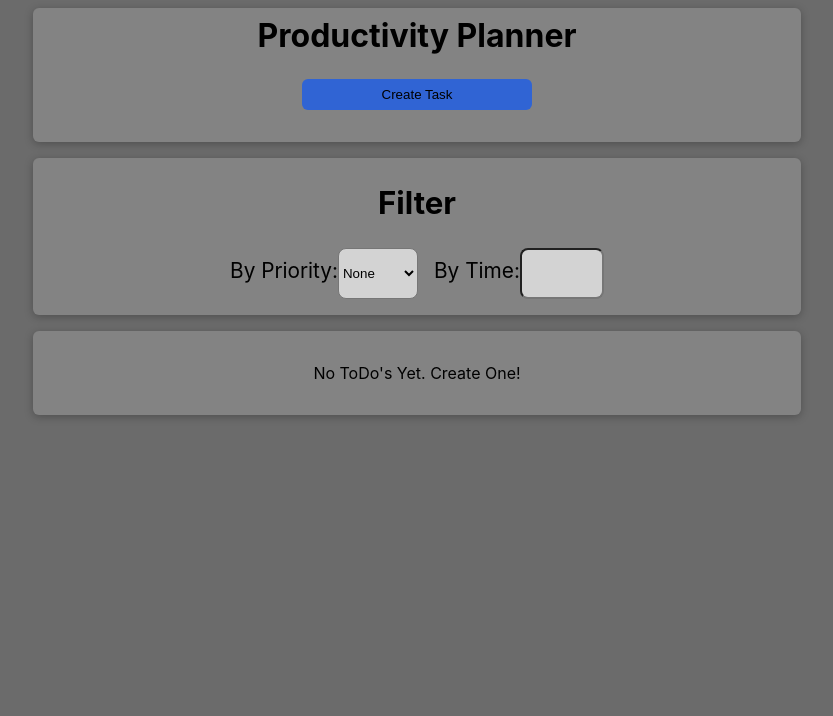
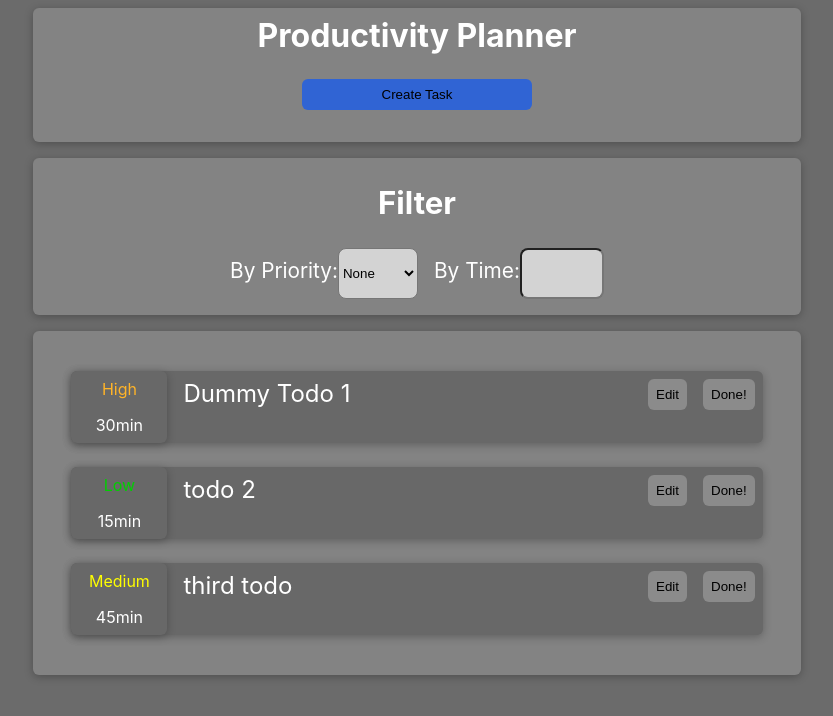
Before and after one commit to EthanMK2/react-productivity-planner, a React (Create React App) app: page / in a window 1280 px wide. Shown: the top 716 px of the page, without its empty margins (223-1056 px from the left). Built offline with nearby package versions, Linux system fonts and the light colour scheme.

Commit message:
Add dummy data

```diff
--- a/src/App.js
+++ b/src/App.js
@@ -3,11 +3,14 @@ import ToDoControls from "./components/ToDo's/ToDoControls";
 import { Fragment, useEffect, useState } from "react";
 
 function App() {
+  const [priorityFilter, setPriorityFilter] = useState("none");
+  const [timeFilter, setTimeFilter] = useState(null);
 
-  const [priorityFilter, setPriorityFilter] = useState("none")
-  const [timeFilter, setTimeFilter] = useState(null)
-
-  let toDoListItems = [];
+  let toDoListItems = [
+    { id: 1, title: "Dummy Todo 1", priority: "High", timeRequired: 30 },
+    { id: 2, title: "todo 2", priority: "Low", timeRequired: 15 },
+    { id: 3, title: "third todo", priority: "Medium", timeRequired: 45 },
+  ];
 
   if (localStorage.getItem("items")) {
     toDoListItems = JSON.parse(localStorage.getItem("items"));
@@ -64,12 +67,15 @@ function App() {
   const changeFilterHandler = (priorityFilter, timeFilter) => {
     setPriorityFilter(priorityFilter);
     setTimeFilter(timeFilter);
-    console.log("APP has the new filter values!")
-  }
+    console.log("APP has the new filter values!");
+  };
 
   return (
     <Fragment>
-      <ToDoControls addToDo={addToDoHandler} onFilterChange={changeFilterHandler} />
+      <ToDoControls
+        addToDo={addToDoHandler}
+        onFilterChange={changeFilterHandler}
+      />
       <ToDoList
         toDoItems={items}
         onRemoveItem={removeItemHandler}
--- a/src/index.css
+++ b/src/index.css
@@ -3,4 +3,5 @@ body {
     'Ubuntu', 'Cantarell', 'Fira Sans', 'Droid Sans', 'Helvetica Neue',
     sans-serif;
   background-color: rgb(107, 107, 107);
+  color: rgb(255, 255, 255);
 }
```
